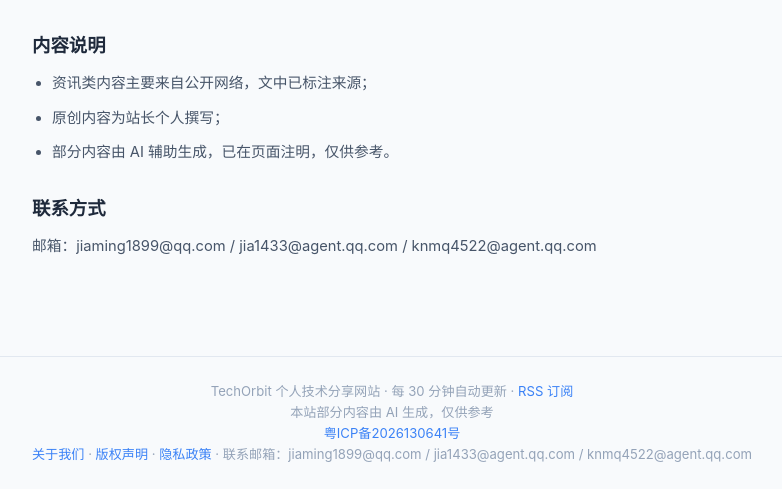
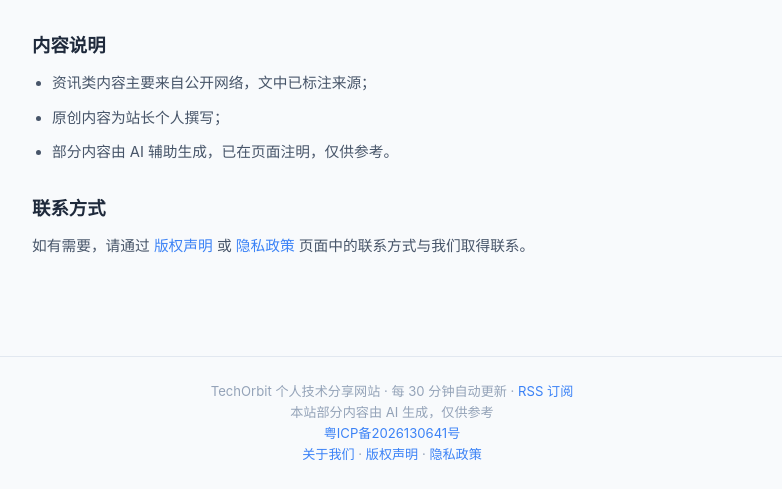
Before and after one commit to jiaming-lng/news-aggregator, a Flask app: page /about in a window 1280 px wide. Shown: the part 380-869 px from the top of the page, without its empty margins (248-1030 px from the left). Run offline with Flask 3, Linux system fonts and the light colour scheme.

Commit message:
docs: 邮箱只保留在版权/隐私页，页脚与关于页不再直接公开

```diff
--- a/frontend/templates/about.html
+++ b/frontend/templates/about.html
@@ -43,14 +43,14 @@
     </ul>
 
     <h2>联系方式</h2>
-    <p>邮箱：jiaming1899@qq.com / jia1433@agent.qq.com / knmq4522@agent.qq.com</p>
+    <p>如有需要，请通过 <a href="/copyright">版权声明</a> 或 <a href="/privacy">隐私政策</a> 页面中的联系方式与我们取得联系。</p>
   </main>
 
   <footer class="footer">
     <p>TechOrbit 个人技术分享网站 · 每 30 分钟自动更新 · <a href="/rss.xml">RSS 订阅</a></p>
     <p>本站部分内容由 AI 生成，仅供参考</p>
     <p><a href="https://beian.miit.gov.cn/" target="_blank" rel="noopener">粤ICP备2026130641号</a></p>
-    <p><a href="/about">关于我们</a> · <a href="/copyright">版权声明</a> · <a href="/privacy">隐私政策</a> · 联系邮箱：jiaming1899@qq.com / jia1433@agent.qq.com / knmq4522@agent.qq.com</p>
+    <p><a href="/about">关于我们</a> · <a href="/copyright">版权声明</a> · <a href="/privacy">隐私政策</a></p>
   </footer>
 </body>
 </html>
--- a/frontend/templates/article-detail.html
+++ b/frontend/templates/article-detail.html
@@ -111,7 +111,7 @@
   <p>TechOrbit 个人技术分享网站 · 每 30 分钟自动更新</p>
   <p>本站部分内容由 AI 生成，仅供参考</p>
   <p><a href="https://beian.miit.gov.cn/" target="_blank" rel="noopener">粤ICP备2026130641号</a></p>
-  <p><a href="/about">关于我们</a> · <a href="/copyright">版权声明</a> · <a href="/privacy">隐私政策</a> · 联系邮箱：jiaming1899@qq.com / jia1433@agent.qq.com / knmq4522@agent.qq.com</p>
+  <p><a href="/about">关于我们</a> · <a href="/copyright">版权声明</a> · <a href="/privacy">隐私政策</a></p>
 </footer>
 
 <div class="toast" id="toast" role="alert" aria-live="polite" aria-atomic="true"></div>
--- a/frontend/templates/blog-detail.html
+++ b/frontend/templates/blog-detail.html
@@ -45,7 +45,7 @@
   <p>TechOrbit 个人技术分享网站 · 博客</p>
   <p>本站部分内容由 AI 生成，仅供参考</p>
   <p><a href="https://beian.miit.gov.cn/" target="_blank" rel="noopener">粤ICP备2026130641号</a></p>
-  <p><a href="/about">关于我们</a> · <a href="/copyright">版权声明</a> · <a href="/privacy">隐私政策</a> · 联系邮箱：jiaming1899@qq.com / jia1433@agent.qq.com / knmq4522@agent.qq.com</p>
+  <p><a href="/about">关于我们</a> · <a href="/copyright">版权声明</a> · <a href="/privacy">隐私政策</a></p>
 </footer>
 
 <div class="toast" id="toast" role="alert" aria-live="polite" aria-atomic="true"></div>
--- a/frontend/templates/blog.html
+++ b/frontend/templates/blog.html
@@ -61,7 +61,7 @@
   <p>TechOrbit 个人技术分享网站 · 博客</p>
   <p>本站部分内容由 AI 生成，仅供参考</p>
   <p><a href="https://beian.miit.gov.cn/" target="_blank" rel="noopener">粤ICP备2026130641号</a></p>
-  <p><a href="/about">关于我们</a> · <a href="/copyright">版权声明</a> · <a href="/privacy">隐私政策</a> · 联系邮箱：jiaming1899@qq.com / jia1433@agent.qq.com / knmq4522@agent.qq.com</p>
+  <p><a href="/about">关于我们</a> · <a href="/copyright">版权声明</a> · <a href="/privacy">隐私政策</a></p>
 </footer>
 
 <div class="toast" id="toast" role="alert" aria-live="polite" aria-atomic="true"></div>
--- a/frontend/templates/copyright.html
+++ b/frontend/templates/copyright.html
@@ -47,7 +47,7 @@
     <p>TechOrbit 个人技术分享网站 · 每 30 分钟自动更新 · <a href="/rss.xml">RSS 订阅</a></p>
     <p>本站部分内容由 AI 生成，仅供参考</p>
     <p><a href="https://beian.miit.gov.cn/" target="_blank" rel="noopener">粤ICP备2026130641号</a></p>
-    <p><a href="/about">关于我们</a> · <a href="/copyright">版权声明</a> · <a href="/privacy">隐私政策</a> · 联系邮箱：jiaming1899@qq.com / jia1433@agent.qq.com / knmq4522@agent.qq.com</p>
+    <p><a href="/about">关于我们</a> · <a href="/copyright">版权声明</a> · <a href="/privacy">隐私政策</a></p>
   </footer>
 </body>
 </html>
--- a/frontend/templates/favorites.html
+++ b/frontend/templates/favorites.html
@@ -91,7 +91,7 @@
   <p>TechOrbit 个人技术分享网站 · 每 30 分钟自动更新</p>
   <p>本站部分内容由 AI 生成，仅供参考</p>
   <p><a href="https://beian.miit.gov.cn/" target="_blank" rel="noopener">粤ICP备2026130641号</a></p>
-  <p><a href="/about">关于我们</a> · <a href="/copyright">版权声明</a> · <a href="/privacy">隐私政策</a> · 联系邮箱：jiaming1899@qq.com / jia1433@agent.qq.com / knmq4522@agent.qq.com</p>
+  <p><a href="/about">关于我们</a> · <a href="/copyright">版权声明</a> · <a href="/privacy">隐私政策</a></p>
 </footer>
 
 <div class="toast" id="toast" role="alert" aria-live="polite" aria-atomic="true"></div>
--- a/frontend/templates/index.html
+++ b/frontend/templates/index.html
@@ -157,7 +157,7 @@
   <p>TechOrbit 个人技术分享网站 · 每 30 分钟自动更新 · <a href="/rss.xml">RSS 订阅</a></p>
   <p>本站部分内容由 AI 生成，仅供参考</p>
   <p><a href="https://beian.miit.gov.cn/" target="_blank" rel="noopener">粤ICP备2026130641号</a></p>
-  <p><a href="/about">关于我们</a> · <a href="/copyright">版权声明</a> · <a href="/privacy">隐私政策</a> · 联系邮箱：jiaming1899@qq.com / jia1433@agent.qq.com / knmq4522@agent.qq.com</p>
+  <p><a href="/about">关于我们</a> · <a href="/copyright">版权声明</a> · <a href="/privacy">隐私政策</a></p>
 </footer>
 
 <!-- Toast 提示 -->
--- a/frontend/templates/privacy.html
+++ b/frontend/templates/privacy.html
@@ -58,7 +58,7 @@
     <p>TechOrbit 个人技术分享网站 · 每 30 分钟自动更新 · <a href="/rss.xml">RSS 订阅</a></p>
     <p>本站部分内容由 AI 生成，仅供参考</p>
     <p><a href="https://beian.miit.gov.cn/" target="_blank" rel="noopener">粤ICP备2026130641号</a></p>
-    <p><a href="/about">关于我们</a> · <a href="/copyright">版权声明</a> · <a href="/privacy">隐私政策</a> · 联系邮箱：jiaming1899@qq.com / jia1433@agent.qq.com / knmq4522@agent.qq.com</p>
+    <p><a href="/about">关于我们</a> · <a href="/copyright">版权声明</a> · <a href="/privacy">隐私政策</a></p>
   </footer>
 </body>
 </html>
```
